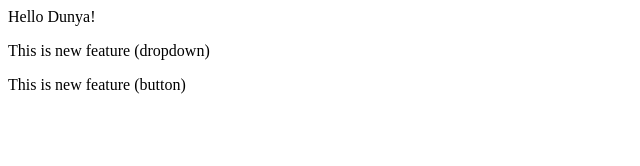
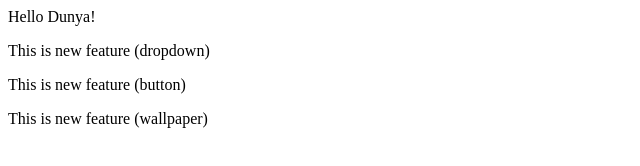
Before and after one commit to owais63/localforce-demo, a plain HTML site: page index.html in a window 1280 px wide. Shown: the whole page, without its empty margins (0-640 px from the left). Drawn offline with Linux system fonts and the light colour scheme.

Commit message:
add new wallpaper

```diff
--- a/index.html
+++ b/index.html
@@ -1,3 +1,4 @@
 <P> Hello Dunya!</P>
 <P> This is new feature (dropdown)</P>
 <P> This is new feature (button)</P>
+<p> This is new feature (wallpaper)</p>
```
